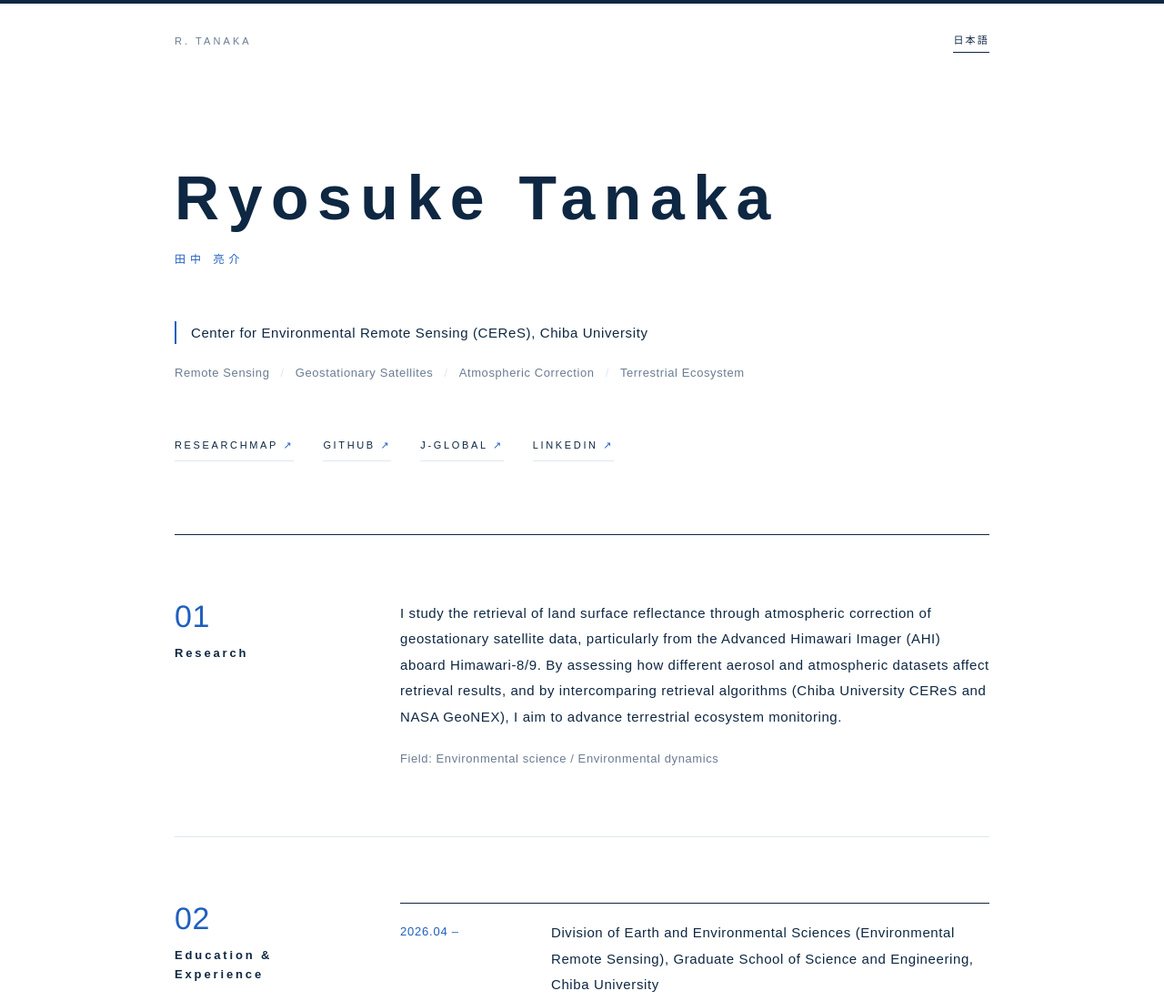
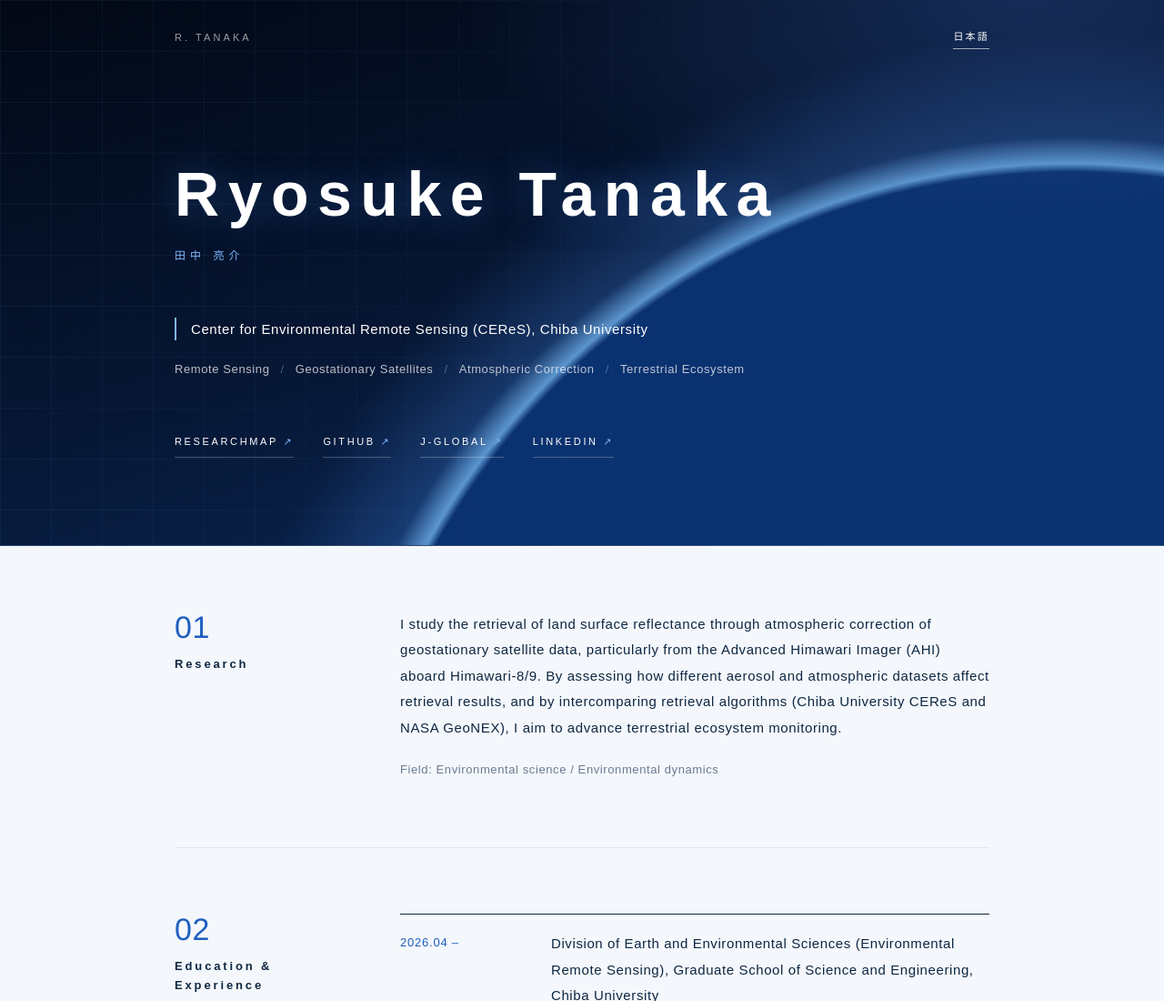
Before and after one commit to rysk-aporia/rysk-aporia.github.io, a plain HTML site: page index.html in a window 1280 px wide. Shown: the top 1100 px of the page at 91% size. Drawn offline with Linux system fonts and the light colour scheme.

Commit message:
Add deep-blue masthead with Earth limb glow and grid
Co-Authored-By: Claude Opus 5.5 <noreply@anthropic.com>

```diff
--- a/index.html
+++ b/index.html
@@ -8,7 +8,8 @@
   <meta name="description" content="田中亮介（千葉大学 環境リモートセンシング研究センター）。静止衛星リモートセンシング・大気補正・陸域生態系。">
   <style>
     :root {
-      --bg: #ffffff;
+      --bg: #f4f7fc;
+      --sky: #7fb8ff;
       --ink: #0e2742;
       --blue: #1f5fbf;
       --muted: #6b7c92;
@@ -34,7 +35,6 @@
       font-feature-settings: "palt";
       -webkit-font-smoothing: antialiased;
       overflow-wrap: anywhere;
-      border-top: 4px solid var(--ink);
       counter-reset: sec;
     }
 
@@ -52,6 +52,32 @@
     a { color: var(--blue); text-decoration: none; }
     a:hover { text-decoration: underline; text-underline-offset: 3px; }
 
+    /* masthead: night-side Earth seen from geostationary orbit */
+    .masthead {
+      position: relative;
+      overflow: hidden;
+      color: #fff;
+      background:
+        radial-gradient(ellipse 70% 55% at 88% 0%, rgba(80, 140, 255, .22), transparent 70%),
+        radial-gradient(circle at 92% 165%, #0b3270 0 52%, rgba(120, 190, 255, .75) 52.6%, rgba(70, 140, 240, .25) 54.5%, transparent 62%),
+        linear-gradient(165deg, #020815 0%, #061633 50%, #0a2a5c 100%);
+      border-bottom: 1px solid rgba(127, 184, 255, .35);
+    }
+    .masthead::before {
+      content: "";
+      position: absolute;
+      inset: 0;
+      background-image:
+        linear-gradient(rgba(127, 184, 255, .07) 1px, transparent 1px),
+        linear-gradient(90deg, rgba(127, 184, 255, .07) 1px, transparent 1px);
+      background-size: 56px 56px;
+      -webkit-mask-image: linear-gradient(105deg, #000 0%, rgba(0, 0, 0, .25) 60%, transparent 85%);
+      mask-image: linear-gradient(105deg, #000 0%, rgba(0, 0, 0, .25) 60%, transparent 85%);
+      pointer-events: none;
+    }
+    .masthead > .wrap { position: relative; z-index: 1; }
+    .masthead ::selection { background: var(--sky); color: #020815; }
+
     /* header */
     header.top {
       display: flex;
@@ -61,25 +87,24 @@
       font-size: 11px;
       letter-spacing: .28em;
       text-transform: uppercase;
-      color: var(--muted);
+      color: rgba(255, 255, 255, .6);
     }
 
     .toggle {
       background: none;
       border: 0;
-      border-bottom: 1px solid var(--ink);
-      color: var(--ink);
+      border-bottom: 1px solid rgba(255, 255, 255, .6);
+      color: #fff;
       font: inherit;
       letter-spacing: .2em;
       padding: 2px 0;
       cursor: pointer;
     }
-    .toggle:hover { color: var(--blue); border-color: var(--blue); }
+    .toggle:hover { color: var(--sky); border-color: var(--sky); }
 
     /* hero */
     .hero {
-      padding: 120px 0 80px;
-      border-bottom: 1px solid var(--ink);
+      padding: 120px 0 96px;
     }
 
     .hero h1 {
@@ -88,6 +113,7 @@
       line-height: 1.15;
       letter-spacing: .14em;
       margin: 0;
+      text-shadow: 0 0 40px rgba(80, 150, 255, .35);
     }
 
     .hero .sub {
@@ -95,13 +121,13 @@
       font-size: 12px;
       letter-spacing: .42em;
       text-transform: uppercase;
-      color: var(--blue);
+      color: var(--sky);
     }
 
     .hero .aff {
       margin: 0;
       padding-left: 16px;
-      border-left: 2px solid var(--blue);
+      border-left: 2px solid var(--sky);
       font-size: 15px;
       line-height: 1.7;
     }
@@ -113,12 +139,12 @@
       padding: 0;
       list-style: none;
       font-size: 13px;
-      color: var(--muted);
+      color: rgba(255, 255, 255, .72);
     }
     .tags li + li::before {
       content: "/";
       margin: 0 12px;
-      color: var(--line);
+      color: rgba(127, 184, 255, .45);
     }
 
     .links {
@@ -128,16 +154,16 @@
       margin-top: 56px;
     }
     .links a {
-      color: var(--ink);
+      color: #fff;
       font-size: 11px;
       letter-spacing: .24em;
       text-transform: uppercase;
       padding-bottom: 6px;
-      border-bottom: 1px solid var(--line);
+      border-bottom: 1px solid rgba(255, 255, 255, .25);
       transition: color .2s, border-color .2s;
     }
-    .links a::after { content: " \2197"; color: var(--blue); }
-    .links a:hover { color: var(--blue); border-color: var(--blue); text-decoration: none; }
+    .links a::after { content: " \2197"; color: var(--sky); }
+    .links a:hover { color: var(--sky); border-color: var(--sky); text-decoration: none; }
 
     /* sections */
     section {
@@ -249,7 +275,12 @@
 
     @media (max-width: 720px) {
       .wrap { padding: 0 16px; }
-      .hero { padding: 72px 0 56px; }
+      .hero { padding: 72px 0 72px; }
+      .masthead {
+        background:
+          radial-gradient(circle at 100% 130%, #0b3270 0 48%, rgba(120, 190, 255, .7) 49%, rgba(70, 140, 240, .22) 51.5%, transparent 60%),
+          linear-gradient(165deg, #020815 0%, #061633 50%, #0a2a5c 100%);
+      }
       .hero h1 { letter-spacing: .08em; }
       section { grid-template-columns: minmax(0, 1fr); padding: 56px 0; }
       section > *, section > h2 { grid-column: 1; grid-row: auto; }
@@ -260,6 +291,7 @@
 </head>
 
 <body data-lang-show="ja">
+  <div class="masthead">
   <div class="wrap">
     <header class="top">
       <span>R. Tanaka</span>
@@ -287,7 +319,10 @@
         <a href="https://www.linkedin.com/in/ryosuke-tanaka-3625513b3/" target="_blank" rel="noopener">LinkedIn</a>
       </div>
     </div>
+  </div>
+  </div>
 
+  <div class="wrap">
     <section>
       <h2><span class="ja">研究分野</span><span class="en">Research</span></h2>
       <p class="ja">
```
